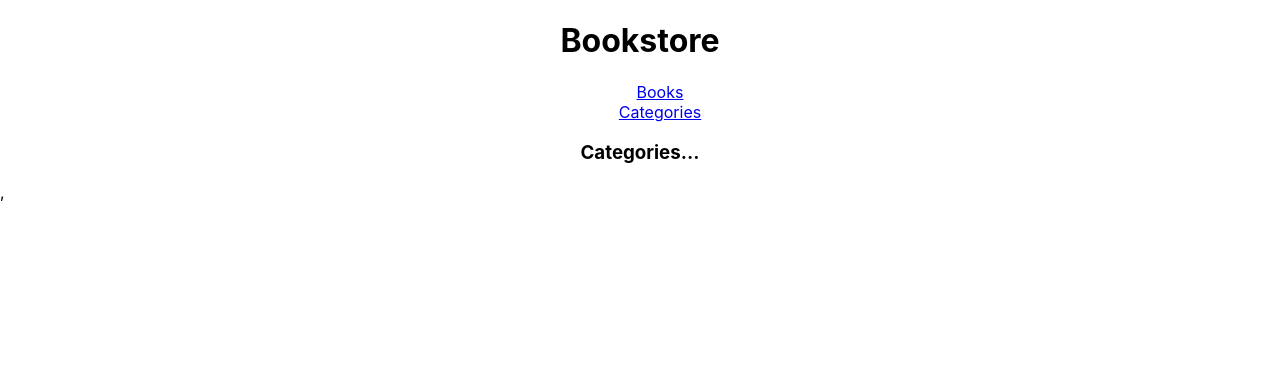
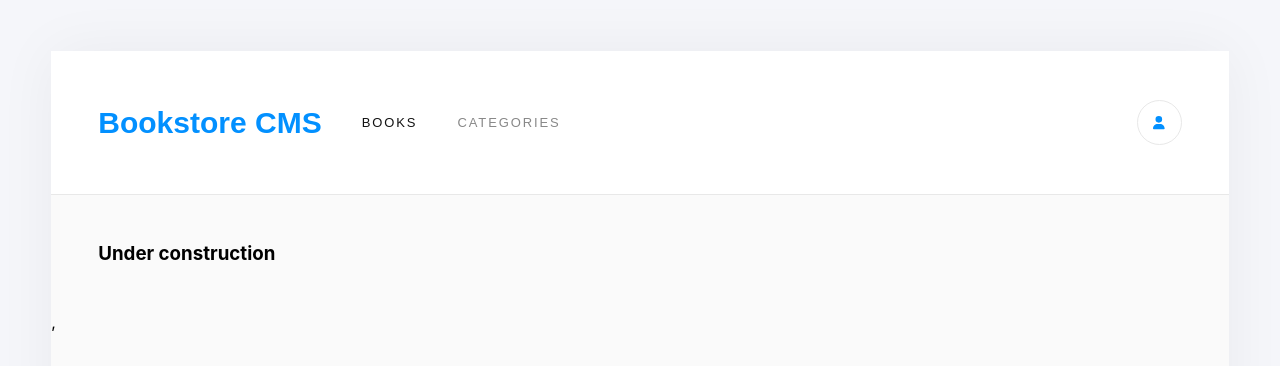
Before and after one commit to tajulafreen/Book-Store, a React (Create React App) app: page /categories in a window 1280 px wide. Shown: the top 366 px of the page. Built offline with nearby package versions, Linux system fonts and the light colour scheme.

Commit message:
added styles

```diff
--- a/src/App.css
+++ b/src/App.css
@@ -1,39 +1,25 @@
-.App {
-  text-align: center;
+* {
+  margin: 0;
+  padding: 0;
 }
 
-.App-logo {
-  height: 40vmin;
-  pointer-events: none;
+a {
+  color: inherit;
 }
 
-@media (prefers-reduced-motion: no-preference) {
-  .App-logo {
-    animation: App-logo-spin infinite 20s linear;
-  }
+body {
+  padding: 4%;
+  background-color: #f5f6fa;
 }
 
-.App-header {
-  background-color: #282c34;
-  min-height: 100vh;
-  display: flex;
-  flex-direction: column;
-  align-items: center;
-  justify-content: center;
-  font-size: calc(10px + 2vmin);
-  color: white;
+#root {
+  margin: 0;
+  padding: 0 0 8% 0;
+  border-radius: 4px;
+  box-shadow: 0 0 60px 0 rgba(0, 0, 0, 0.05);
+  background-color: #fafafa;
 }
 
-.App-link {
-  color: #61dafb;
+.container {
+  padding: 4%;
 }
-
-@keyframes App-logo-spin {
-  from {
-    transform: rotate(0deg);
-  }
-
-  to {
-    transform: rotate(360deg);
-  }
-}
--- a/src/App.js
+++ b/src/App.js
@@ -7,7 +7,7 @@ import Navbar from './components/navbar';
 function App() {
   return (
     <BrowserRouter>
-      <div className="App">
+      <div className="root">
         <Navbar />
         <main>
 
--- a/src/components/book.js
+++ b/src/components/book.js
@@ -1,27 +1,57 @@
 import React from 'react';
 import PropTypes from 'prop-types';
 import './styles/style.css';
+import '../App.css';
+import './styles/icons.css';
 
 function Book({ book, deleteBook }) {
   return (
     <div>
+      <div>
+        <ul className="books">
           <li>
+            <div className="book">
+              <div className="book-content">
+                <div className="book-info">
+                  <h4 className="book-category">{book.category}</h4>
+                  <h2 className="book-title">{book.title}</h2>
+                  <h6 className="book-author">{book.author}</h6>
+                  <div className="action-buttons">
+                    <button className="button-outline" type="button">Comments</button>
+                    <div className="vertical-divider" />
+                    <button className="button-outline" type="button" onClick={() => deleteBook(book.item_id)}>
+                      Remove
+                    </button>
+                    <div className="vertical-divider" />
+                    <button className="button-outline" type="button">Edit</button>
+                  </div>
+                </div>
+                <div className="progress-container">
+                  <div className="circular-progress-container">
+                    <div className="circular-progress" />
+                  </div>
+                  <div className="progress-start">
+                    <p className="percent-complete">8%</p>
+                    <p className="completed">completed</p>
+                  </div>
+                  <div className="progress-divider" />
+                  <div className="current-chapter-container">
                     <div>
-          <p>Title:</p>
-          {book.title}
+                      <p className="current-chapter-label">CURRENT CHAPTER</p>
+                      <p className="current-chapter">Chapter 3 : A Lesson Learned</p>
                     </div>
                     <div>
-          <p>Author:</p>
-          {book.author}
+                      <button className="primary-button" type="button">UPDATE PROGRESS</button>
                     </div>
-        <div>
-          <p>Category:</p>
-          {book.category}
                   </div>
-        <button type="button" onClick={() => deleteBook(book.item_id)}>
-          Delete Book
-        </button>
+                </div>
+              </div>
+            </div>
           </li>
+        </ul>
+
+      </div>
+
     </div>
   );
 }
--- a/src/components/booklist.js
+++ b/src/components/booklist.js
@@ -17,12 +17,12 @@ const Booklist = () => {
   };
 
   return (
-    <>
+    <div className="container">
       {books.map((book) => (
         <Book key={book.item_id} book={book} deleteBook={() => deleteHandler(book.item_id)} />
       ))}
       <Input />
-    </>
+    </div>
   );
 };
 
--- a/src/components/categories.js
+++ b/src/components/categories.js
@@ -1,7 +1,9 @@
 import React from 'react';
 
 const Categories = () => (
-  <h3>Categories...</h3>
+  <div className="container">
+    <h3>Under construction</h3>
+  </div>
 );
 
 export default Categories;
--- a/src/components/input.js
+++ b/src/components/input.js
@@ -2,6 +2,7 @@ import React, { useState } from 'react';
 import { useDispatch } from 'react-redux';
 import { v4 as uuidv4 } from 'uuid';
 import { addBook } from '../redux/books/booksSlice';
+import './styles/input.css';
 
 const Input = () => {
   const [title, setTitle] = useState('');
@@ -30,14 +31,15 @@ const Input = () => {
   };
 
   return (
-    <div className="form-container">
+    <div>
+      <div className="horizontal-divider" />
       <h2>Add New Book</h2>
-      <form>
-        <input type="text" placeholder="Book title" id="title" value={title} onChange={(e) => setTitle(e.target.value)} />
-        <input type="text" placeholder="Book author" id="author" value={author} onChange={(e) => setAuthor(e.target.value)} />
-        <input type="text" placeholder="Book category" id="category" value={category} onChange={(e) => setCategory(e.target.value)} />
+      <form className="add-form">
+        <input className="input title-input" type="text" placeholder="Book title" id="title" value={title} onChange={(e) => setTitle(e.target.value)} />
+        <input className="input" type="text" placeholder="Book author" id="author" value={author} onChange={(e) => setAuthor(e.target.value)} />
+        <input className="input" type="text" placeholder="Book category" id="category" value={category} onChange={(e) => setCategory(e.target.value)} />
         {errorMessage && <div className="text-danger error-message">{errorMessage}</div>}
-        <button type="submit" id="add-new-book" onClick={submitHandler}>ADD BOOK</button>
+        <button className="primary-button-big" type="submit" id="add-new-book" onClick={submitHandler}>ADD BOOK</button>
       </form>
     </div>
   );
--- a/src/components/navbar.js
+++ b/src/components/navbar.js
@@ -1,19 +1,27 @@
 import React from 'react';
 import { Link } from 'react-router-dom';
+import './styles/navbar.css';
+import './styles/icons.css';
+import { FontAwesomeIcon } from '@fortawesome/react-fontawesome';
+import { faUser } from '@fortawesome/free-solid-svg-icons';
 
 const Navbar = () => (
   <div>
     <header>
-      <h1>Bookstore</h1>
-      <nav>
-        <ul>
+
+      <nav className="nav-bar">
+        <a className="nav-brand" href="#/">Bookstore CMS</a>
+        <ul className="nav-links">
           <li>
-            <Link to="/">Books</Link>
+            <a className="nav-link active-link" href="#/"><Link to="/"><p>BOOKS</p></Link></a>
           </li>
           <li>
-            <Link to="categories">Categories</Link>
+            <a className="nav-link" href="#/"><Link to="categories"><p>CATEGORIES</p></Link></a>
           </li>
         </ul>
+        <button className="icon-button" type="button">
+          <FontAwesomeIcon className="primary-color" icon={faUser} />
+        </button>
       </nav>
     </header>
   </div>
--- /dev/null
+++ b/src/components/styles/icons.css
@@ -0,0 +1,13 @@
+
+.primary-color {
+  color: #0290ff;
+}
+
+.icon-button {
+  cursor: pointer;
+  width: 2.813rem;
+  height: 2.813rem;
+  border-radius: 50%;
+  border: solid 1px #e8e8e8;
+  background-color: white;
+}
--- /dev/null
+++ b/src/components/styles/input.css
@@ -0,0 +1,62 @@
+.add-form {
+  margin-top: 20px;
+  display: flex;
+  gap: 32px;
+}
+
+.form-title {
+  font-family: "Montserrat", sans-serif;
+  font-size: 1.25rem;
+  font-weight: bold;
+  letter-spacing: -0.18px;
+  color: #888;
+}
+
+.input {
+  padding: 12px;
+  border-radius: 4px;
+  border: solid 1px #e8e8e8;
+  background-color: white;
+  font-family: "Montserrat", sans-serif;
+  font-size: 1rem;
+  letter-spacing: -0.15px;
+  color: #121212;
+}
+
+.input:focus {
+  outline: none;
+  border: solid 1px #0290ff;
+}
+
+.input::placeholder {
+  color: #c4c4c4;
+}
+
+.title-input {
+  width: 50%;
+}
+
+.category-input {
+  width: 30%;
+}
+
+.primary-button-big {
+  cursor: pointer;
+  width: 20%;
+  padding: 12px;
+  border-radius: 3px;
+  background-color: #0290ff;
+  border: none;
+  letter-spacing: 0.5px;
+  color: white;
+  font-size: 0.813rem;
+  font-weight: bold;
+  font-family: "Roboto Slab", serif;
+}
+
+.horizontal-divider {
+  height: 0.125rem;
+  background-color: #e8e8e8;
+  width: 100%;
+  margin: 2.5rem 0 1.813rem 0;
+}
--- /dev/null
+++ b/src/components/styles/navbar.css
@@ -0,0 +1,45 @@
+nav {
+  height: 5.938rem;
+  padding: 1.438rem 6.188rem 1.688rem 6.25rem;
+  background-color: var(--white-two);
+}
+
+a {
+  text-decoration: none;
+}
+
+.nav-bar {
+  padding: 24px 4%;
+  background-color: white;
+  border-bottom: solid 1px #e8e8e8;
+  display: flex;
+  align-items: center;
+  gap: 40px;
+}
+
+.nav-brand {
+  font-family: "Montserrat", sans-serif;
+  font-size: 1.875rem;
+  font-weight: bold;
+  color: #0290ff;
+}
+
+.nav-links {
+  display: flex;
+  flex-grow: 1;
+  list-style-type: none;
+  gap: 40px;
+}
+
+.nav-link {
+  opacity: 0.5;
+  font-family: "Montserrat", sans-serif;
+  font-size: 0.813rem;
+  color: #121212;
+  letter-spacing: 1.9px;
+}
+
+.active-link {
+  opacity: 1;
+  color: #121212;
+}
--- a/src/components/styles/style.css
+++ b/src/components/styles/style.css
@@ -1,3 +1,144 @@
-li {
+.books {
   list-style-type: none;
+  margin: 0;
+  padding: 0;
+  display: flex;
+  flex-direction: column;
+  gap: 150px;
 }
+
+.book {
+  background-color: white;
+  border-radius: 4px;
+  border: solid 1px #e8e8e8;
+  padding: 2rem;
+  margin-top: 25px;
+}
+
+.book-info {
+  display: flex;
+  flex-direction: column;
+  width: 100%;
+}
+
+.book-category {
+  font-family: "Montserrat", sans-serif;
+  font-size: 0.875rem;
+  opacity: 0.5;
+  font-weight: bold;
+  color: #121212;
+}
+
+.book-title {
+  font-family: "Roboto Slab", serif;
+  font-weight: bold;
+  margin-top: 0.188rem;
+  font-size: 1.375rem;
+  letter-spacing: -0.2px;
+  color: #121212;
+}
+
+.book-author {
+  font-family: "Roboto Slab", serif;
+  font-size: 0.875rem;
+  font-weight: 300;
+  color: #4386bf;
+}
+
+.book-content {
+  display: flex;
+  justify-content: space-between;
+}
+
+.circular-progress-container {
+  width: 5.625rem;
+  height: 5.625rem;
+  padding: 0.63rem 0.625rem 0.75rem 0.75rem;
+  display: flex;
+  justify-content: center;
+  align-items: center;
+}
+
+.circular-progress {
+  position: absolute;
+  border: solid 5px #307bbe;
+  border-left-color: #e8e8e8;
+  border-radius: 50%;
+  width: 4.25rem;
+  height: 4.25rem;
+  border-style: solid;
+  border-width: 5px;
+  transform: rotate(45deg);
+}
+
+.progress-container {
+  display: flex;
+  align-items: center;
+}
+
+.progress-divider {
+  width: 0.125rem;
+  height: 4.375rem;
+  margin: 0 3.688rem 0 4.938rem;
+  background-color: #e8e8e8;
+}
+
+.current-chapter-container {
+  display: flex;
+  flex-direction: column;
+  gap: 20px;
+  width: 14rem;
+}
+
+.current-chapter-label {
+  font-family: "Roboto Slab", serif;
+  font-weight: 300;
+  font-size: 0.813rem;
+  color: #121212;
+  opacity: 0.5;
+}
+
+.current-chapter {
+  font-family: "Roboto Slab", serif;
+  font-weight: 300;
+  margin-top: 0.438rem;
+  font-size: 1rem;
+  color: #121212;
+  letter-spacing: -0.4px;
+}
+
+.primary-button {
+  cursor: pointer;
+  border: none;
+  background-color: #0290ff;
+  border-radius: 3px;
+  padding: 8px 24px;
+  font-family: "Roboto Slab", serif;
+  font-weight: 300;
+  letter-spacing: 0.5px;
+  color: white;
+}
+
+.button-outline {
+  font-family: "Roboto Slab", serif;
+  background-color: transparent;
+  border: none;
+  color: #4386bf;
+  font-size: 0.875rem;
+  font-weight: 300;
+  align-items: center;
+  cursor: pointer;
+}
+
+.action-buttons {
+  display: flex;
+  align-items: center;
+  margin-top: 1.313rem;
+}
+
+.vertical-divider {
+  width: 0.125rem;
+  height: 1.5rem;
+  background-color: #e8e8e8;
+  margin: 0 1rem;
+}
```
Lines whose indentation alone changed are shown as unchanged.
